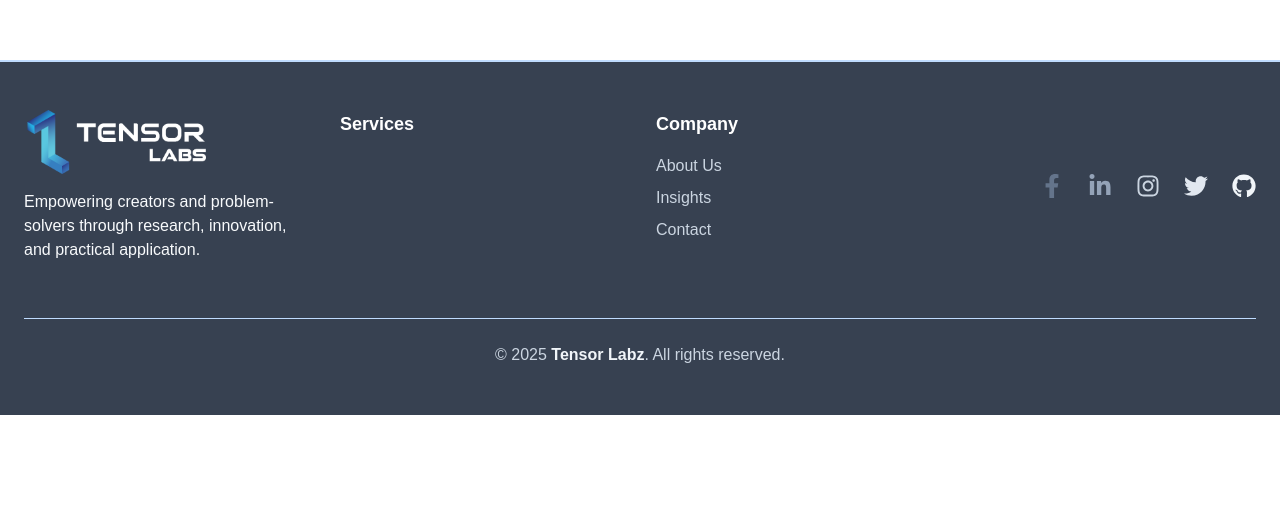
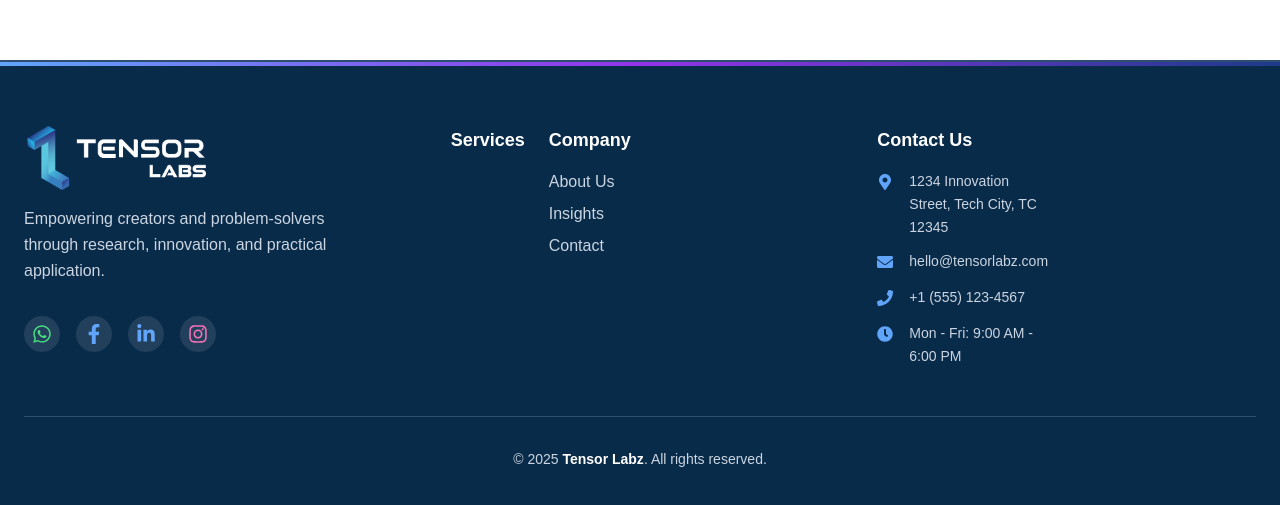
Before and after one commit to tensor-labz/tensor-labz-website, a React (Vite) app: page / in a window 1280 px wide. Shown: the part 1648-2153 px from the top of the page. Before the commit the page ends 2063 px from the top, so only its background shows below. Built offline with nearby package versions, Linux system fonts and the light colour scheme; no server answers; a web font is replaced by a local one.

Commit message:
chroe(Footer.tsx):imporve the footer design and colors and spacing issue

```diff
--- a/src/components/layout/Footer.tsx
+++ b/src/components/layout/Footer.tsx
@@ -1,97 +1,203 @@
 import { memo } from 'react';
 import { motion } from 'framer-motion';
-import { FaFacebookF, FaLinkedinIn, FaInstagram, FaTwitter, FaGithub } from 'react-icons/fa';
+import { FaFacebookF, FaLinkedinIn, FaInstagram, FaGithub, FaMapMarkerAlt, FaEnvelope, FaPhone, FaClock,FaWhatsapp } from 'react-icons/fa';
 import logo from "../../assets/images/logo.png";
 import { useServiceDataContext } from '../../contexts/Api/ServiceApiContext';
 
 const Footer = () => {
-  const {service_data,isLoading}=useServiceDataContext()
+  const { service_data, isLoading } = useServiceDataContext();
+
   const socialLinks = [
-    { icon: FaFacebookF, href: "https://facebook.com/tensorlabz", color: "text-slate-500 hover:text-slate-600" },
-    { icon: FaLinkedinIn, href: "https://linkedin.com/company/tensorlabz", color: "text-slate-400 hover:text-slate-500" },
-    { icon: FaInstagram, href: "https://instagram.com/tensorlabz", color: "text-slate-300 hover:text-bluslate-400" },
-    { icon: FaTwitter, href: "https://twitter.com/tensorlabz", color: "text-slate-200 hover:text-slate-300" },
-    { icon: FaGithub, href: "https://github.com/tensorlabz", color: "text-slate-100 hover:text-slate-200" }
+    { icon: FaWhatsapp, href: "https://twitter.com/tensorlabz", color: "text-green-400 hover:text-green-300" },
+    { icon: FaFacebookF, href: "https://facebook.com/tensorlabz", color: "text-blue-400 hover:text-blue-300" },
+    { icon: FaLinkedinIn, href: "https://linkedin.com/company/tensorlabz", color: "text-blue-400 hover:text-blue-300" },
+    { icon: FaInstagram, href: "https://instagram.com/tensorlabz", color: "text-pink-400 hover:text-pink-300" },
+    // { icon: FaGithub, href: "https://github.com/tensorlabz", color: "text-gray-400 hover:text-gray-300" }
   ];
 
   const footerLinks = [
-    { title: "Services", links:isLoading?[]:service_data?.map((service:any) => ({  title:service?.service_name,link:`/services${service?.slug}`})) },
-    { title: "Company", links: [{ title: "About Us", link: "/about-us" }, { title: "Insights", link:"/services"}, {title: "Contact",link:"contact-us"}] },
-    // { title: "Resources", links: ["Blog", "Case Stfvudies", "White Papers"] }
+    { title: "Services", links: isLoading ? [] : service_data?.map((service: any) => ({ title: service?.service_name, link: `/services${service?.slug}` })) },
+    { title: "Company", links: [{ title: "About Us", link: "/about-us" }, { title: "Insights", link: "/services" }, { title: "Contact", link: "/contact-us" }] },
   ];
 
+  const contactInfo = [
+    { icon: FaMapMarkerAlt, text: "1234 Innovation Street, Tech City, TC 12345", type: "address" },
+    { icon: FaEnvelope, text: "hello@tensorlabz.com", type: "email", href: "mailto:hello@tensorlabz.com" },
+    { icon: FaPhone, text: "+1 (555) 123-4567", type: "phone", href: "tel:+15551234567" },
+    { icon: FaClock, text: "Mon - Fri: 9:00 AM - 6:00 PM", type: "hours" }
+  ];
+
+  const containerVariants = {
+    hidden: { opacity: 0 },
+    visible: {
+      opacity: 1,
+      transition: {
+        staggerChildren: 0.1,
+        delayChildren: 0.2
+      }
+    }
+  };
+
+  const itemVariants = {
+    hidden: { opacity: 0, y: 30 },
+    visible: {
+      opacity: 1,
+      y: 0,
+      transition: {
+        duration: 0.6,
+        ease: "easeOut"
+      }
+    }
+  };
+
+  const socialVariants = {
+    hidden: { opacity: 0, scale: 0 },
+    visible: {
+      opacity: 1,
+      scale: 1,
+      transition: {
+        duration: 0.4,
+        ease: "backOut"
+      }
+    },
+    hover: {
+      scale: 1.2,
+      rotate: 5,
+      transition: {
+        duration: 0.3,
+        ease: "easeInOut"
+      }
+    }
+  };
+
   return (
-    <footer className="bg-gray-700 text-slate-200 py-12 border-t-2 border-blue-200">
-      <div className="max-w-screen-xl mx-auto px-6 grid md:grid-cols-4 gap-8">
+    <footer className=" bg-[#092B4A] text-slate-200 py-16 border-t-2 border-blue-200/20 relative overflow-hidden">
+      {/* Background decoration */}
+      {/* <div className="absolute inset-0 bg-gradient-to-r from-blue-500/5 to-purple-500/5 pointer-events-none"></div> */}
+      <div className="absolute top-0 left-0 w-full h-1 bg-gradient-to-r from-blue-400 via-purple-600 to-blue-900"></div>
+
+      <motion.div
+        variants={containerVariants}
+        initial="hidden"
+        whileInView="visible"
+        viewport={{ once: true, amount: 0.3 }}
+        className="max-w-screen-xl mx-auto px-6 relative z-10"
+      >
+        <div className="grid lg:grid-cols-12 md:grid-cols-2 gap-8 lg:gap-12">
           {/* Company Info */}
           <motion.div
-          initial={{ opacity: 0, y: 20 }}
-          whileInView={{ opacity: 1, y: 0 }}
-          transition={{ duration: 0.6 }}
-          className="col-span-full md:col-span-1 flex flex-col items-center md:items-start"
+            variants={itemVariants}
+            className="lg:col-span-4 md:col-span-2 flex flex-col items-center md:items-start space-y-4"
           >
-          <img
+            <motion.img
               src={logo}
               alt='Tensor Labz Logo'
-            className='h-16 w-auto object-contain mb-4'
+              className='h-16 w-auto object-contain'
               loading='lazy'
+              whileHover={{ scale: 1.05 }}
+              transition={{ duration: 0.3 }}
             />
-          <p className="text-slate-50 text-center md:text-left max-w-xs">
-          Empowering creators and problem-solvers through research, innovation, and
-          practical application.
+            <p className="text-slate-300 text-center md:text-left max-w-xs leading-relaxed">
+              Empowering creators and problem-solvers through research, innovation, and practical application.
             </p>
-        </motion.div>
-
-        {/* Footer Links */}
-        {footerLinks?.map((section, index) => (
-          <motion.div
-            key={section.title}
-            initial={{ opacity: 0, y: 30 }}
-            whileInView={{ opacity: 1, y: 0 }}
-            transition={{ duration: 0.6, delay: index * 0.2 }}
-            className="flex flex-col items-center md:items-start"
-          >
-            <h4 className="font-bold text-lg mb-4 text-white">{section?.title}</h4>
-            {section?.links?.map((link:any) => (
-              <a
-                key={link?.title}
-                href={link?.link}
-                className="text-slate-300 hover:text-slate-200 transition-colors mb-2"
-              >
-                {link.title}
-              </a>
-            ))}
-          </motion.div>
-        ))}
 
             {/* Social Media Links */}
-        <motion.div
-          initial={{ opacity: 0, y: 40 }}
-          whileInView={{ opacity: 1, y: 0 }}
-          transition={{ duration: 0.6, delay: 0.4 }}
-          className="col-span-full md:col-span-1 flex justify-center md:justify-end items-center space-x-6"
-        >
+            <div className="flex space-x-4 pt-4 lg:col-span-4">
               {socialLinks?.map(({ icon: Icon, href, color }) => (
-            <a
+                <motion.a
                   key={href}
                   href={href}
                   target="_blank"
                   rel="noopener noreferrer"
-              className={`text-2xl ${color} transition-transform hover:scale-110`}
+                  variants={socialVariants}
+                  whileHover="hover"
+                  className={`text-xl ${color} transition-colors p-2 rounded-full bg-white/10 hover:bg-white/20 backdrop-blur-sm`}
                 >
                   <Icon />
-            </a>
+                </motion.a>
+              ))}
+            </div>
+          </motion.div >
+<motion.div  variants={itemVariants} className='lg:col-span-4 flex justify-content-between md:flex-row flex-col items-center md:items-start space-y-4 md:space-y-0 md:space-x-6'>
+          {/* Footer Links */}
+          {footerLinks?.map((section) => (
+            <div
+
+              className="flex flex-col items-center md:items-start space-y-4"
+            >
+              <h4 className="font-bold text-lg text-white relative">
+                {section?.title}
+                <span className="absolute -bottom-1 left-0 w-full h-0.5 bg-gradient-to-r from-blue-400 to-purple-400 transform scale-x-0 group-hover:scale-x-100 transition-transform"></span>
+              </h4>
+              <div className="space-y-2">
+                {section?.links?.map((link: any) => (
+                  <motion.a
+                    key={link?.title}
+                    href={link?.link}
+                    className="text-slate-300 hover:text-white transition-colors block relative overflow-hidden group md:text-justify text-center"
+                    whileHover={{ x: 5 }}
+                    transition={{ duration: 0.2 }}
+                  >
+                    <span className="relative z-10">{link.title}</span>
+                    <span className="absolute bottom-0 left-0 w-0 h-0.5 bg-blue-400 group-hover:w-full transition-all duration-300"></span>
+                  </motion.a>
+                ))}
+              </div>
+            </div>
           ))}
 </motion.div>
+           {/* Contact Information */}
+           <motion.div
+            variants={itemVariants}
+            className="lg:col-span-2 md:col-span-2 flex flex-col items-center md:items-start space-y-4"
+          >
+            <h4 className="font-bold text-lg text-white">Contact Us</h4>
+            <div className="space-y-3 w-full">
+              {contactInfo.map((contact, index) => (
+                <motion.div
+                  key={index}
+                  className="flex items-center md:items-start justify-center md:justify-start space-x-3 group"
+                  whileHover={{ x: 5 }}
+                  transition={{ duration: 0.2 }}
+                >
+                  <motion.div
+                    className="flex-shrink-0 w-5 h-5 mt-1 text-blue-400 group-hover:text-blue-300 transition-colors md:block hidden"
+                    whileHover={{ scale: 1.1 }}
+                  >
+                    <contact.icon />
+                  </motion.div>
+                  {contact.href ? (
+                    <a
+                      href={contact.href}
+                      className="text-slate-300 hover:text-white transition-colors text-sm leading-relaxed text-center md:text-left"
+                    >
+                      {contact.text}
+                    </a>
+                  ) : (
+                    <span className="text-slate-300 text-sm leading-relaxed text-center md:text-left">
+                      {contact.text}
+                    </span>
+                  )}
+                </motion.div>
+              ))}
+            </div>
+          </motion.div>
+        </div>
 
         {/* Copyright */}
-        <div className="col-span-full border-t border-blue-200 pt-6 mt-6 text-center">
-          <p className="text-slate-300">
-            &copy; {new Date().getFullYear()} <span className="font-bold text-slate-100">Tensor Labz</span>.
+        <motion.div
+          variants={itemVariants}
+          className="border-t border-blue-200/20 pt-8 mt-12 text-center"
+        >
+          <div className="flex flex-col justify-center items-center space-y-4 md:space-y-0">
+            <p className="text-slate-300 text-sm">
+              &copy; {new Date().getFullYear()} <span className="font-bold text-white">Tensor Labz</span>.
               All rights reserved.
             </p>
+
           </div>
-      </div>
+        </motion.div>
+      </motion.div>
     </footer>
   );
 }
```
Lines whose indentation alone changed are shown as unchanged.
